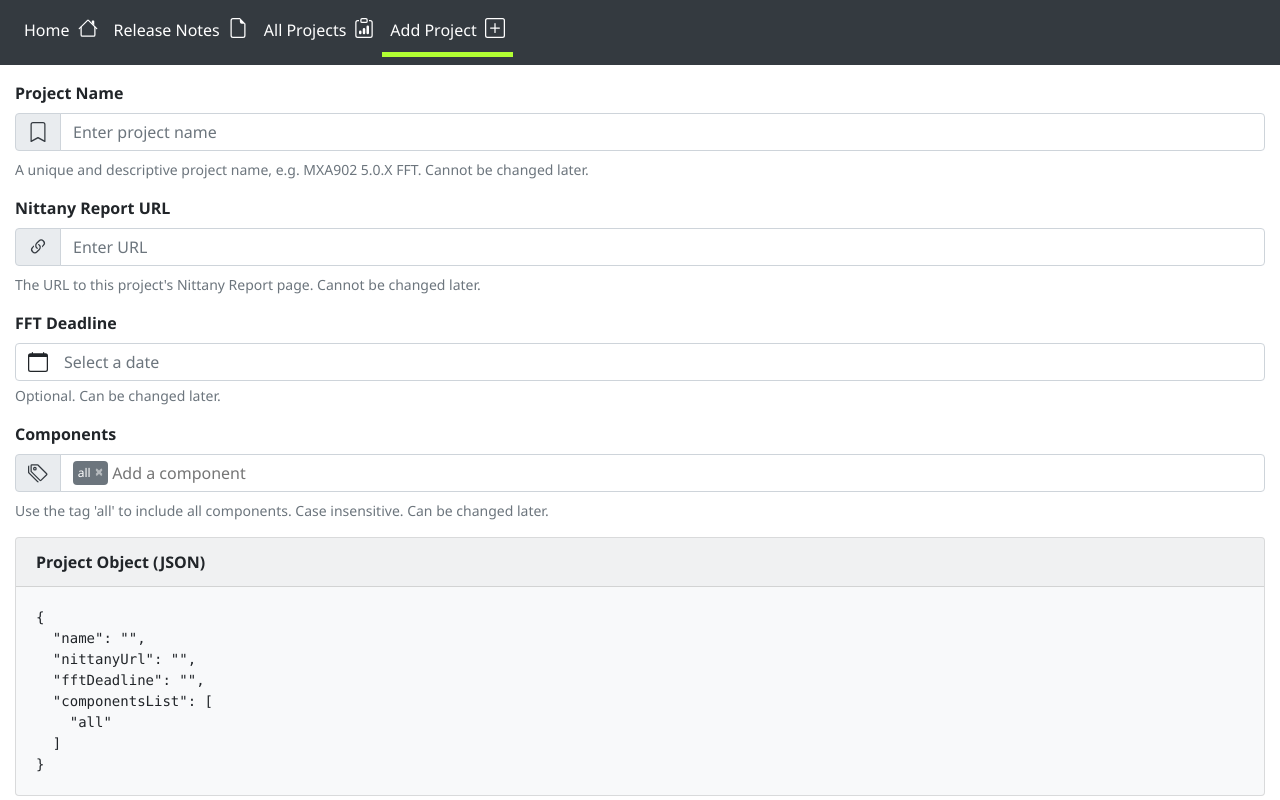
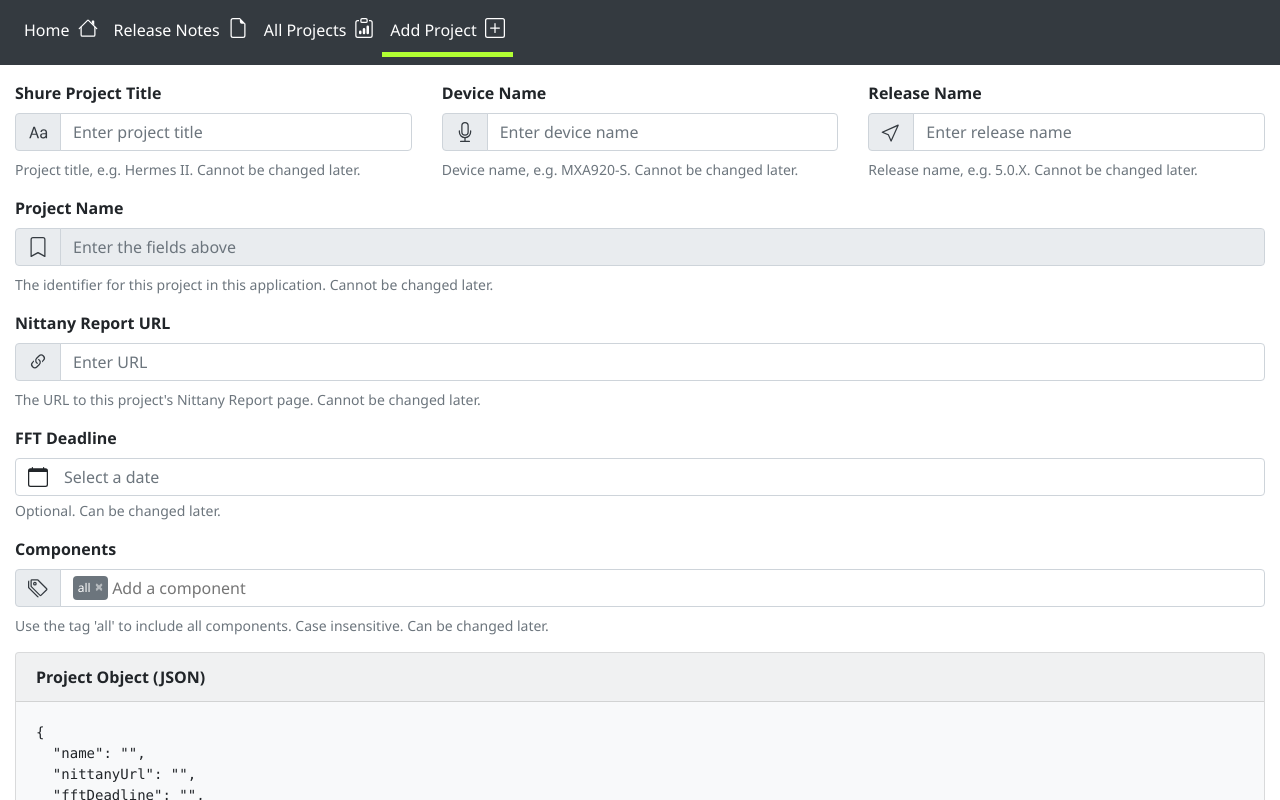
Before and after one commit to arthurbosquetti/BSc-Project, a Vue app in the folder client-app/: page /add-project in a window 1280 px wide. Shown: the top 800 px of the page. Built offline with nearby package versions, Linux system fonts and the light colour scheme; the HTML template or start-up script is replaced by a standard one.

Commit message:
Refined project naming form

```diff
--- a/client-app/src/components/AddProject.vue
+++ b/client-app/src/components/AddProject.vue
@@ -1,26 +1,95 @@
 <template>
     <div class="marginated">
         <b-form @submit="onSubmit" @reset="onReset" v-if="show">
+            <b-container fluid>
+                <b-row>
+                    <b-col>
+                        <b-form-group
+                            id="input-group-project-title"
+                            label="Shure Project Title"
+                            label-for="input-project-title"
+                            description="Project title, e.g. Hermes II. Cannot be changed later."
+                        >
+                            <b-input-group size="md" class="mb-2">
+                                <b-input-group-prepend is-text>
+                                    <b-icon icon="type" variant="dark"></b-icon>
+                                </b-input-group-prepend>
+                                <b-form-input
+                                id="input-project-title"
+                                v-model="projectTitle"
+                                type="text"
+                                placeholder="Enter project title"
+                                required
+                                :disabled="submitted"
+                                ></b-form-input>
+                            </b-input-group>
+                        </b-form-group>
+                    </b-col>
+                    <b-col>
+                        <b-form-group
+                            id="input-group-device-name"
+                            label="Device Name"
+                            label-for="input-device-name"
+                            description="Device name, e.g. MXA920-S. Cannot be changed later."
+                        >
+                            <b-input-group size="md" class="mb-2">
+                                <b-input-group-prepend is-text>
+                                    <b-icon icon="mic" variant="dark"></b-icon>
+                                </b-input-group-prepend>
+                                <b-form-input
+                                id="input-device-name"
+                                v-model="deviceName"
+                                type="text"
+                                placeholder="Enter device name"
+                                required
+                                :disabled="submitted"
+                                ></b-form-input>
+                            </b-input-group>
+                        </b-form-group>
+                    </b-col>
+                    <b-col>
+                        <b-form-group
+                        id="input-group-release-name"
+                        label="Release Name"
+                        label-for="input-release-name"
+                        description="Release name, e.g. 5.0.X. Cannot be changed later."
+                        >
+                            <b-input-group size="md" class="mb-2">
+                                <b-input-group-prepend is-text>
+                                    <b-icon icon="cursor" variant="dark"></b-icon>
+                                </b-input-group-prepend>
+                                <b-form-input
+                                id="input-release-name"
+                                v-model="releaseName"
+                                type="text"
+                                placeholder="Enter release name"
+                                required
+                                :disabled="submitted"
+                                ></b-form-input>
+                            </b-input-group>
+                        </b-form-group>
+                    </b-col>
+                </b-row>
+            </b-container>
+
             <b-form-group
-                id="input-group-project-name"
-                label="Project Name"
-                label-for="input-project-name"
-                description="A unique and descriptive project name, e.g. MXA902 5.0.X FFT. Cannot be changed later."
+            id="input-group-name"
+            label="Project Name"
+            label-for="input-name"
+            description="The identifier for this project in this application. Cannot be changed later."
             >
                 <b-input-group size="md" class="mb-2">
                     <b-input-group-prepend is-text>
                         <b-icon icon="bookmark" variant="dark"></b-icon>
                     </b-input-group-prepend>
                     <b-form-input
-                    id="input-project-name"
+                    id="input-name"
                     v-model="form.name"
                     type="text"
-                    placeholder="Enter project name"
-                    required
-                    :disabled="submitted"
+                    placeholder="Enter the fields above"
+                    disabled
                     ></b-form-input>
                 </b-input-group>
-
             </b-form-group>
 
             <b-form-group
@@ -121,7 +190,10 @@
             },
             show: true,
             submitted: false,
-            minDate: new Date()
+            minDate: new Date(),
+            projectTitle: '',
+            deviceName: '',
+            releaseName: ''
         }
     },
     methods: {
@@ -151,6 +223,17 @@
                 this.show = true
             })
         }
+      },
+      watch: {
+        projectTitle: function() {
+            this.form.name = (this.projectTitle + ' ' + this.deviceName + ' ' + this.releaseName).trim()
+        },
+        deviceName: function() {
+            this.form.name = (this.projectTitle + ' ' + this.deviceName + ' ' + this.releaseName).trim()
+        },
+        releaseName: function() {
+            this.form.name = (this.projectTitle + ' ' + this.deviceName + ' ' + this.releaseName).trim()
+        }
       }
 }
 </script>
```
